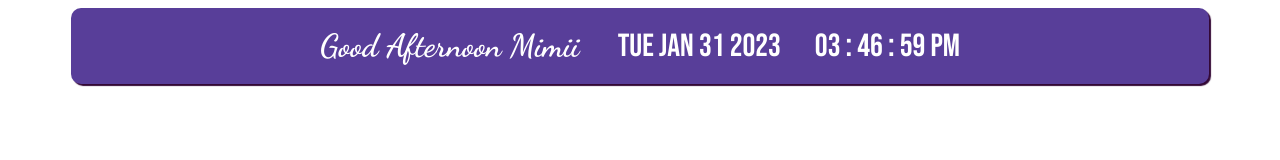
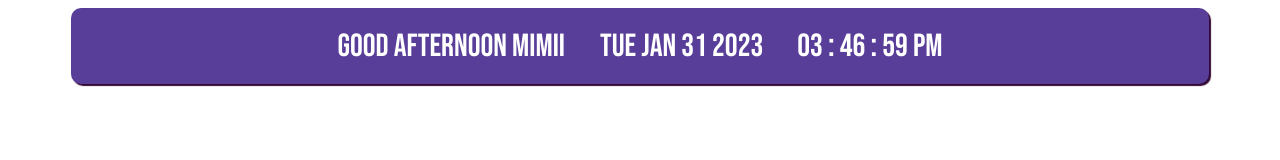
Before and after one commit to Mimii19/notion-, a plain HTML site: page index.html in a window 1280 px wide. Drawn offline with Linux system fonts and the light colour scheme.

Commit message:
Update index.html

```diff
--- a/index.html
+++ b/index.html
@@ -79,7 +79,7 @@ h1 {
 .greet{
 
     display:inline;
-    font-family: 'Dancing Script', cursive;
+    font-family: 'Bebas Neue', cursive;
     font-size: 2rem;
      padding-right: 30px;
 }
```
